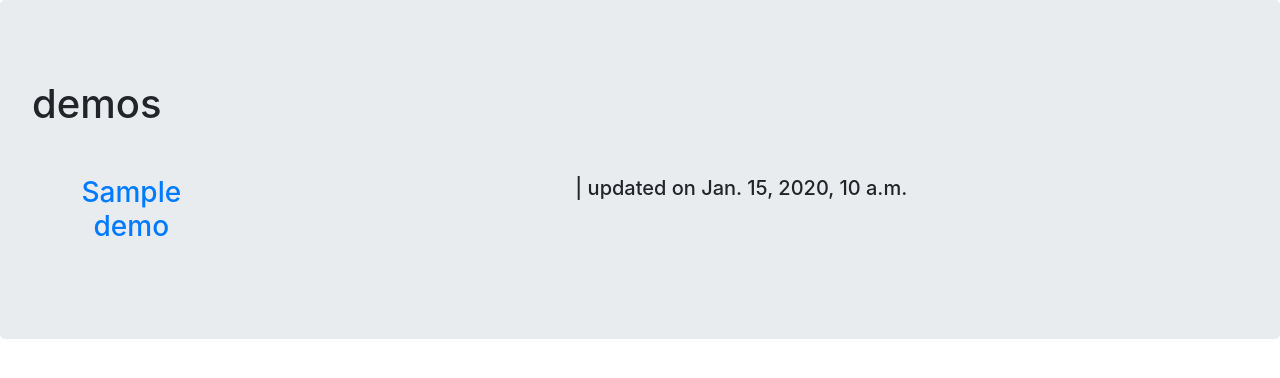
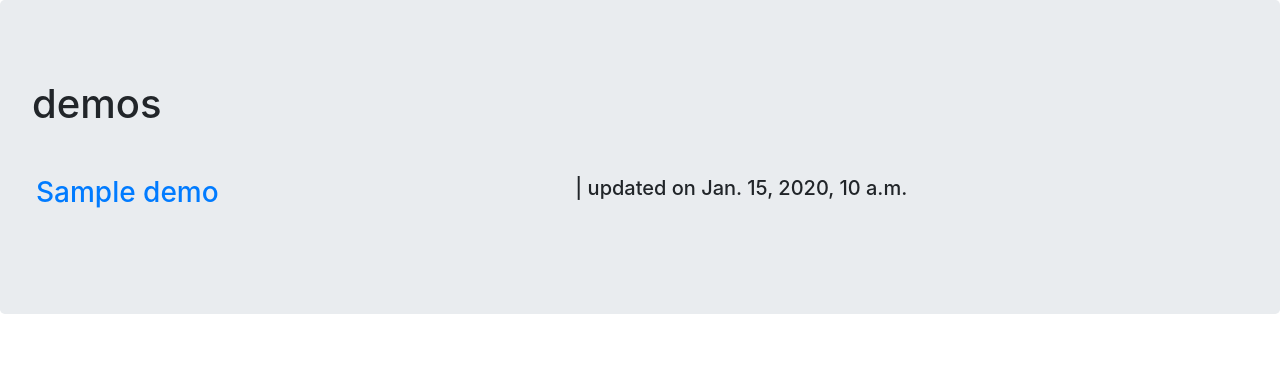
Before and after one commit to thatsongsucks/portfolio-project, a Django app: page /demos/ in a window 1280 px wide. Shown: the part 96-474 px from the top of the page. Run offline with Django 3.2, Linux system fonts and the light colour scheme; tables that the repository leaves empty hold one stand-in row (values such as "Sample post"); some libraries are stand-ins or nearby versions.

Commit message:
formatting

```diff
--- a/jobs/templates/jobs/demos.html
+++ b/jobs/templates/jobs/demos.html
@@ -11,7 +11,9 @@
 <p>
 <div class="row pb-3">
     <div class='col-2'>
-        <h3><a class='float-right pr-1' href= '{{ demo.mp3.url }}'>{{ demo.name }}</a></h3>
+        <div class="row pr-3 float-right">
+            <h3><a href= '{{ demo.mp3.url }}'>{{ demo.name }}</a></h3>
+        </div>
     </div>
     <div class='col-10'>
         <h5>   |    updated on {{ demo.date_modified }}</h5>
```
